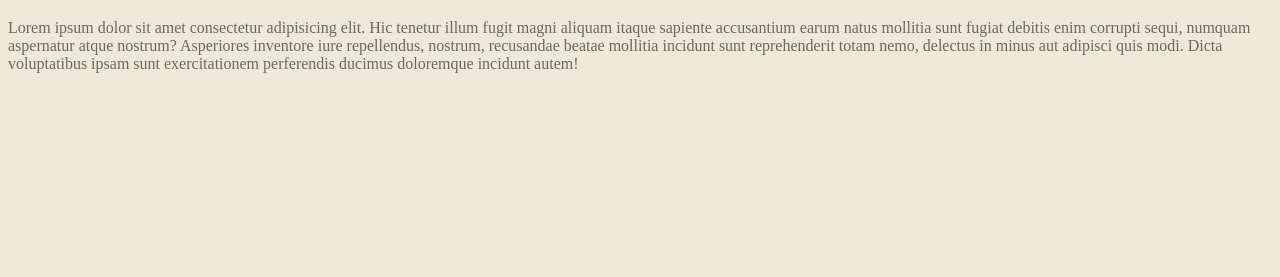
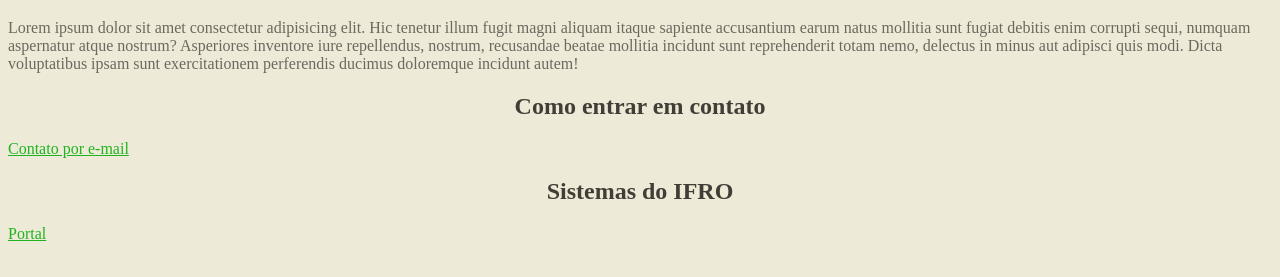
Before and after one commit to marcoaugustoandrade/curriculo-2021, a plain HTML site: page index.html in a window 1280 px wide. Shown: the part 61-338 px from the top of the page. Drawn offline with Linux system fonts and the light colour scheme.

Commit message:
Trabalhando com links

```diff
--- a/estilo.css
+++ b/estilo.css
@@ -1,8 +1,24 @@
+a:hover {
+    color: brown;
+    background-color: yellow;
+    text-decoration: overline;
+}
+
+a:link {
+    color: #1fb41f;
+    text-decoration: underline;
+}
+
+a:visited {
+    color: blueviolet;
+    text-decoration: underline;
+}
+
 .pagina{
     background-color: #edebd7;
 }
 
-.titulo{
+.titulo, .subtitulo{
     color: #423e37;
     text-align: center;
 }
@@ -11,4 +27,5 @@
     color: #6e675f;
 }
 
+
 /* e3b23c */
--- a/index.html
+++ b/index.html
@@ -9,5 +9,11 @@
     <h1 class="titulo">Segunda aula de HTML e CSS</h1>
     <p class="texto">Lorem ipsum dolor sit amet consectetur adipisicing elit. Hic tenetur illum fugit magni aliquam itaque sapiente accusantium earum natus mollitia sunt fugiat debitis enim corrupti sequi, numquam aspernatur atque nostrum?
     Asperiores inventore iure repellendus, nostrum, recusandae beatae mollitia incidunt sunt reprehenderit totam nemo, delectus in minus aut adipisci quis modi. Dicta voluptatibus ipsam sunt exercitationem perferendis ducimus doloremque incidunt autem!</p>
+
+    <h2 class="subtitulo">Como entrar em contato</h2>
+    <a href="contato.html">Contato por e-mail</a>
+
+    <h2 class="subtitulo">Sistemas do IFRO</h2>
+    <a href="https://xpto.ifro.edu.br">Portal</a>
 </body>
 </html>
```
Also changed, not shown: contato.html (added, +12 -0 lines), 1 other file.
